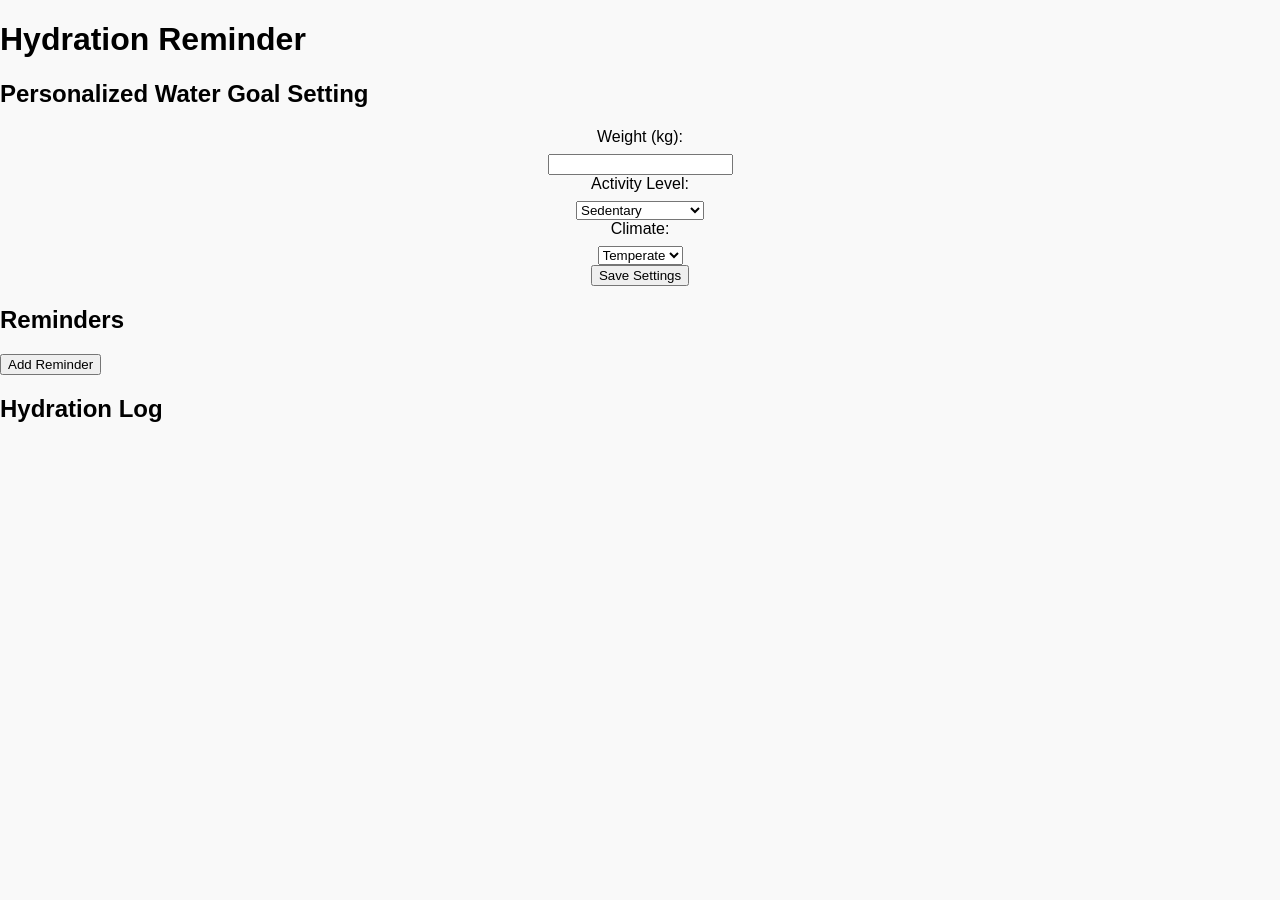
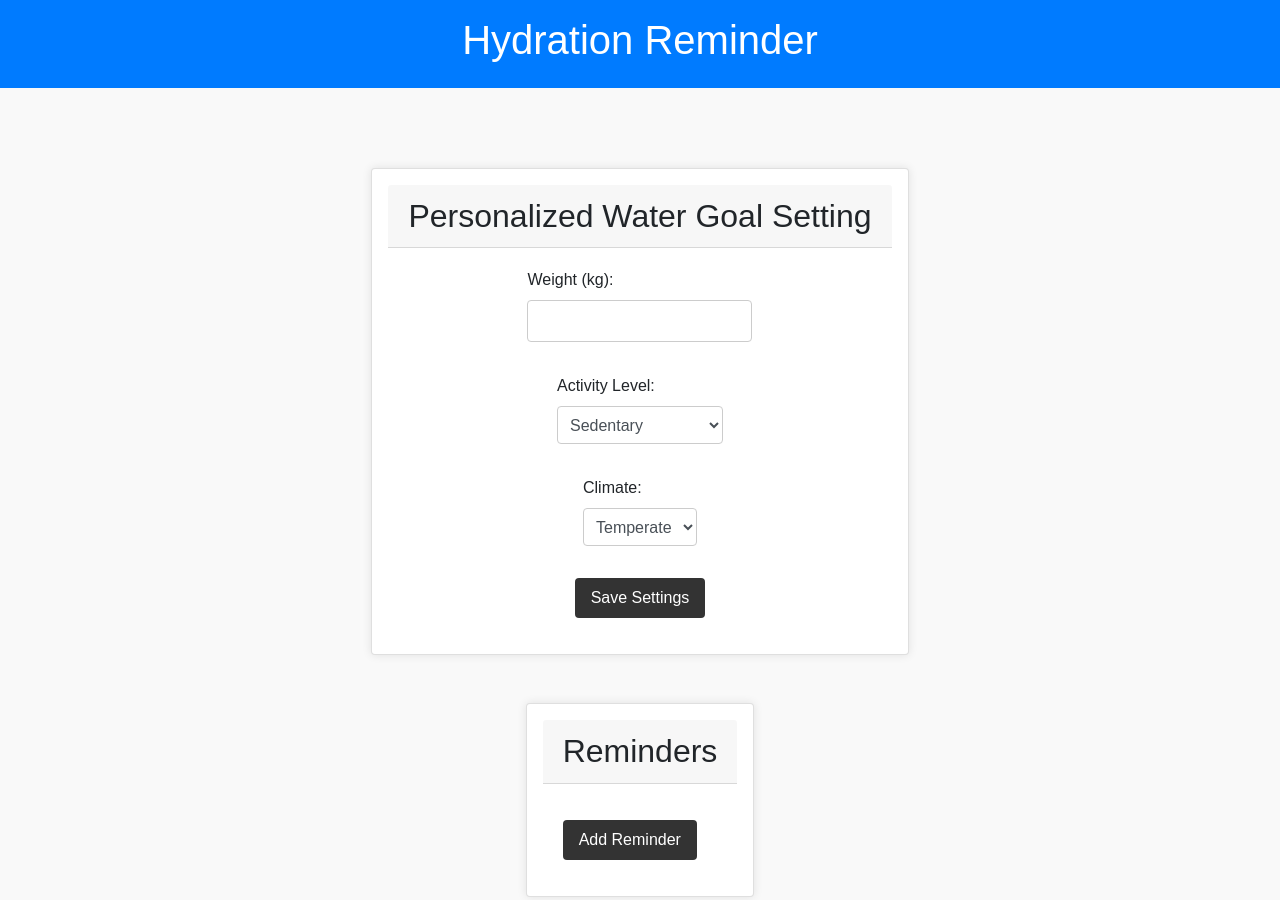
Before and after one commit to betterselfonline/betterselfonline.github.io, a plain HTML site: page betterself/hydration-reminder/index.html in a window 1280 px wide. Shown: the top 900 px of the page. Before the commit the page ends 800 px from the top, so only its background shows below. Drawn offline with nearby package versions, Linux system fonts and the light colour scheme; no server answers.

Commit message:
Update index.html

```diff
--- a/betterself/hydration-reminder/index.html
+++ b/betterself/hydration-reminder/index.html
@@ -5,46 +5,61 @@
     <meta charset="UTF-8">
     <meta name="viewport" content="width=device-width, initial-scale=1.0">
     <title>Hydration Reminder</title>
+    <link rel="stylesheet" href="https://maxcdn.bootstrapcdn.com/bootstrap/4.0.0/css/bootstrap.min.css">
     <link rel="stylesheet" href="styles.css">
 </head>
 
 <body>
-    <header>
-        <h1>Hydration Reminder</h1>
+    <header class="bg-primary text-white p-3">
+        <h1 class="text-center">Hydration Reminder</h1>
     </header>
-    <main>
-        <section id="settings">
-            <h2>Personalized Water Goal Setting</h2>
+    <main class="container mt-5">
+        <section id="settings" class="card mb-5">
+            <h2 class="card-header">Personalized Water Goal Setting</h2>
+            <div class="card-body">
                 <form id="settings-form">
+                    <div class="form-group">
                         <label for="weight">Weight (kg):</label>
-                <input type="number" id="weight" name="weight">
+                        <input type="number" id="weight" name="weight" class="form-control">
+                    </div>
+                    <div class="form-group">
                         <label for="activity-level">Activity Level:</label>
-                <select id="activity-level" name="activity-level">
+                        <select id="activity-level" name="activity-level" class="form-control">
                             <option value="sedentary">Sedentary</option>
                             <option value="lightly-active">Lightly Active</option>
                             <option value="moderately-active">Moderately Active</option>
                             <option value="very-active">Very Active</option>
                             <option value="extra-active">Extra Active</option>
                         </select>
+                    </div>
+                    <div class="form-group">
                         <label for="climate">Climate:</label>
-                <select id="climate" name="climate">
+                        <select id="climate" name="climate" class="form-control">
                             <option value="temperate">Temperate</option>
                             <option value="hot">Hot</option>
                             <option value="dry">Dry</option>
                         </select>
-                <button id="save-settings">Save Settings</button>
+                    </div>
+                    <button id="save-settings" class="btn btn-primary">Save Settings</button>
                 </form>
+            </div>
         </section>
-        <section id="reminders">
-            <h2>Reminders</h2>
-            <ul id="reminder-list"></ul>
-            <button id="add-reminder">Add Reminder</button>
+        <section id="reminders" class="card mb-5">
+            <h2 class="card-header">Reminders</h2>
+            <div class="card-body">
+                <ul id="reminder-list" class="list-group"></ul>
+                <button id="add-reminder" class="btn btn-primary mt-3">Add Reminder</button>
+            </div>
         </section>
-        <section id="log">
-            <h2>Hydration Log</h2>
-            <ul id="log-list"></ul>
+        <section id="log" class="card">
+            <h2 class="card-header">Hydration Log</h2>
+            <div class="card-body">
+                <ul id="log-list" class="list-group"></ul>
+            </div>
         </section>
     </main>
+    <script src="https://code.jquery.com/jquery-3.2.1.slim.min.js"></script>
+    <script src="https://maxcdn.bootstrapcdn.com/bootstrap/4.0.0/js/bootstrap.min.js"></script>
     <script src="script.js"></script>
 </body>
 
```
Lines whose indentation alone changed are shown as unchanged.
